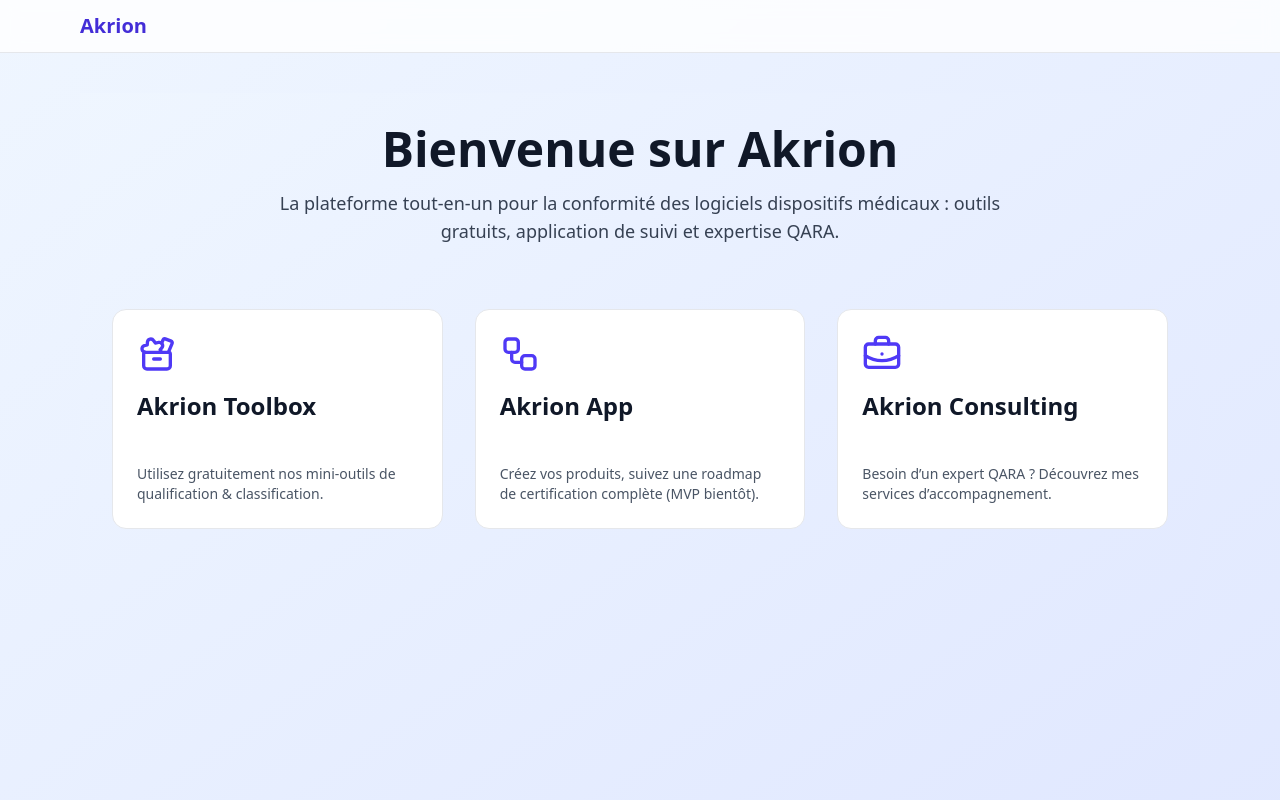
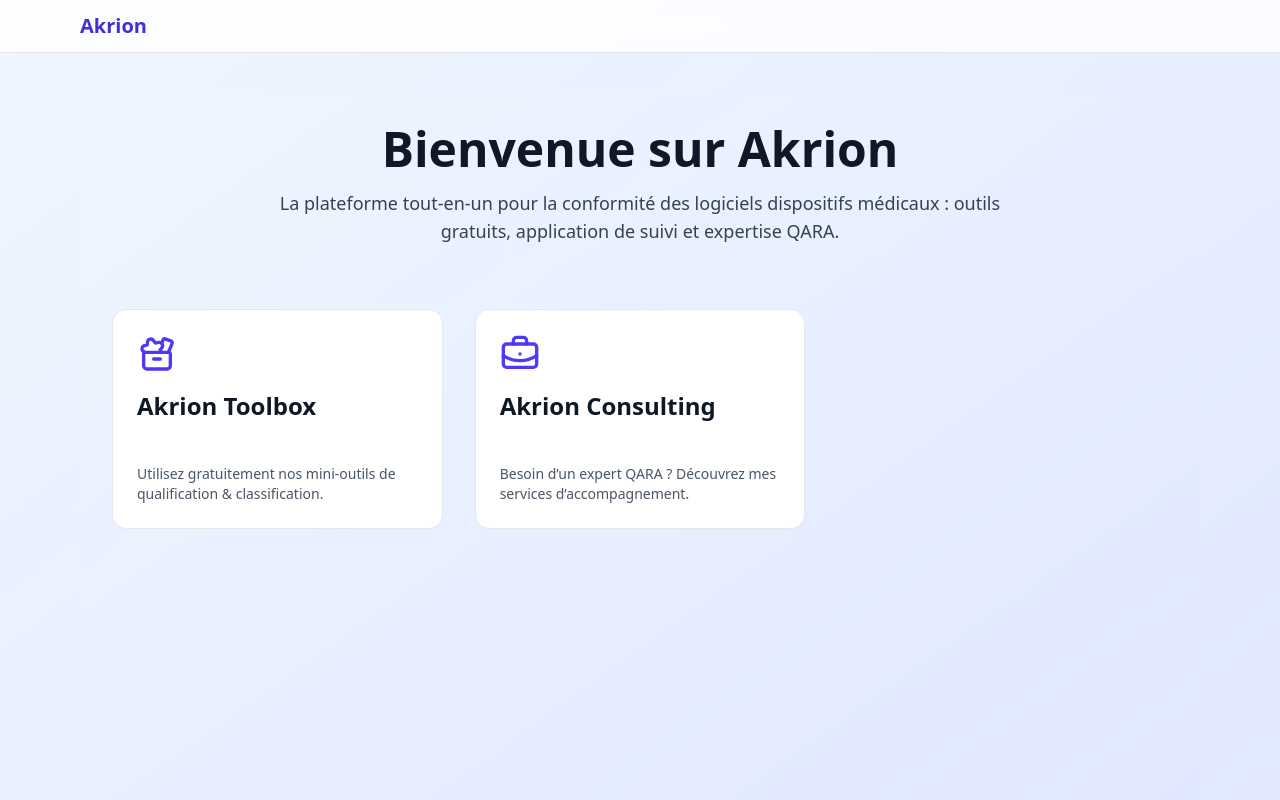
Before and after one commit to xperem/akrion, a Next.js app: page / in a window 1280 px wide. Shown: the top 800 px of the page. Built offline with nearby package versions, Linux system fonts and the light colour scheme.

Commit message:
cleaning

```diff
--- a/package.json
+++ b/package.json
@@ -14,6 +14,8 @@
     "@radix-ui/react-navigation-menu": "^1.2.13",
     "@radix-ui/react-slot": "^1.2.3",
     "@radix-ui/react-tooltip": "^1.2.7",
+    "@supabase/auth-helpers-nextjs": "^0.10.0",
+    "@supabase/supabase-js": "^2.51.0",
     "class-variance-authority": "^0.7.1",
     "clsx": "^2.1.1",
     "framer-motion": "^12.23.3",
--- a/src/app/akrion-app/page.tsx
+++ /dev/null
@@ -1,8 +0,0 @@
-// app/app/page.tsx
-export default function AppComingSoon() {
-  return (
-    <div className="min-h-screen flex items-center justify-center">
-      <p className="text-xl">🚧 Akrion App arrive bientôt !</p>
-    </div>
-  );
-}
--- a/src/app/page.tsx
+++ b/src/app/page.tsx
@@ -13,12 +13,6 @@ export default function Landing() {
       title: 'Akrion Toolbox',
       desc: 'Utilisez gratuitement nos mini-outils de qualification & classification.',
       icon: ToolCaseIcon,
-    },
-    {
-      href: '/akrion-app',
-      title: 'Akrion App',
-      desc: 'Créez vos produits, suivez une roadmap de certification complète (MVP bientôt).',
-      icon: Workflow,
     },
     {
       href: '/consulting',
```
Also changed, not shown: 2 other files (tests, documents, lock files or other folders).
